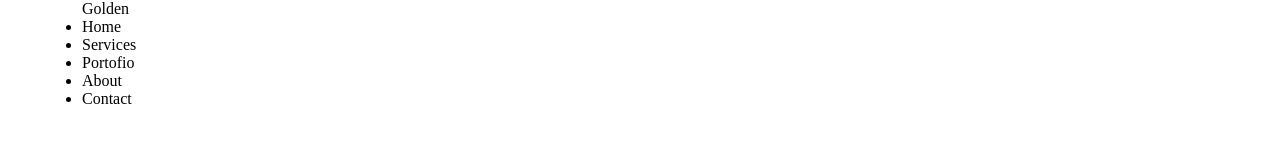
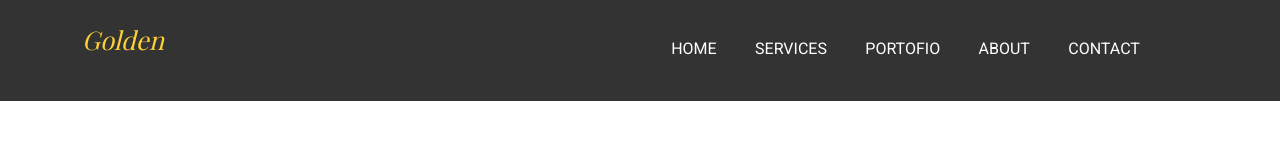
Before and after one commit to MatGom/04task4, a website: page index.html in a window 1280 px wide. Drawn offline with nearby package versions, Linux system fonts and the light colour scheme; a web font is replaced by a local one.

Commit message:
Add bootstrap and styles to nav

```diff
--- a/index.html
+++ b/index.html
@@ -19,14 +19,16 @@
 
     <nav class="nav">
         <div class="container">
-            <p class="logo">Golden</p>
-            <ul class="nav-menu">
-                <li class="menu-item"><a href=""></a>Home</li>
-                <li class="menu-item"><a href=""></a>Services</li>
-                <li class="menu-item"><a href=""></a>Portofio</li>
-                <li class="menu-item"><a href=""></a>About</li>
-                <li class="menu-item"><a href=""></a>Contact</li>
-            </ul>
+            <div class="row">
+                <p class="col col-lg-6 logo">Golden</p>
+                <ul class="col col-lg-6 nav-menu">
+                    <li class="menu-item"><a href="#">Home</a></li>
+                    <li class="menu-item"><a href="#">Services</a></li>
+                    <li class="menu-item"><a href="#">Portofio</a></li>
+                    <li class="menu-item"><a href="#">About</a></li>
+                    <li class="menu-item"><a href="#">Contact</a></li>
+                </ul>
+            </div>
         </div>
     </nav>
 
--- a/sass/style.scss
+++ b/sass/style.scss
@@ -1,6 +1,10 @@
 $main-color: #fed136;
-$secondary-color: #222222;
+$primary-color: #222222;
+$secondary-color: #fff;
 $section-color: #f7f7f7;
+$primary-font: 'Roboto', sans-serif;
+$secondary-font: 'Playfair Display', serif;
+$transition: all 0.3s;
 
 *,
 *::after,
@@ -9,3 +13,70 @@ $section-color: #f7f7f7;
 	margin: 0;
 	box-sizing: border-box;
 }
+
+/* Global */
+
+body {
+	font-family: $primary-font;
+}
+
+/* Navigation */
+
+.nav {
+	position: absolute;
+	top: 0;
+	left: 0;
+	right: 0;
+	padding: 1.4em 0;
+	background: #333;
+	// background: transparent;
+
+	.logo {
+		font-family: $secondary-font;
+		font-style: italic;
+		font-size: 1.6rem;
+		line-height: 1.4em;
+		color: $main-color;
+	}
+
+	.nav-menu {
+		display: flex;
+		list-style: none;
+
+		.menu-item {
+			padding: 1em 1.2em;
+			line-height: 1.4em;
+
+			a {
+				display: block;
+				width: 100%;
+				height: 100%;
+				text-decoration: none;
+				color: $secondary-color;
+				text-transform: uppercase;
+				border-bottom: 2px solid transparent;
+				transition: $transition;
+
+				&:hover {
+					border-bottom: 2px solid $secondary-color;
+				}
+			}
+		}
+	}
+}
+
+/* Media */
+
+@media (max-width: 768px) {
+	.nav {
+		.row {
+			display: flex;
+			flex-direction: column;
+			text-align: center;
+
+			.nav-menu {
+				flex-direction: column;
+			}
+		}
+	}
+}
```
Also changed, not shown: css/style.css, 1 other file.
